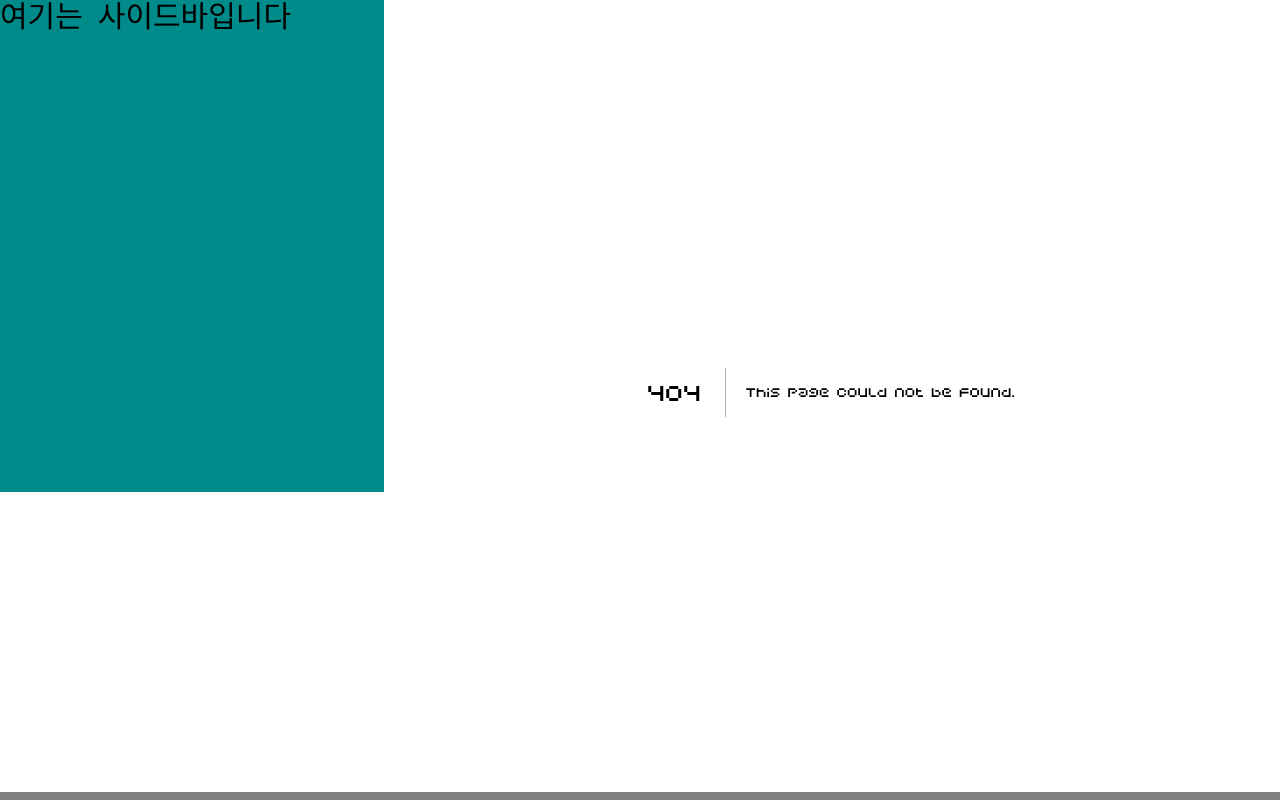
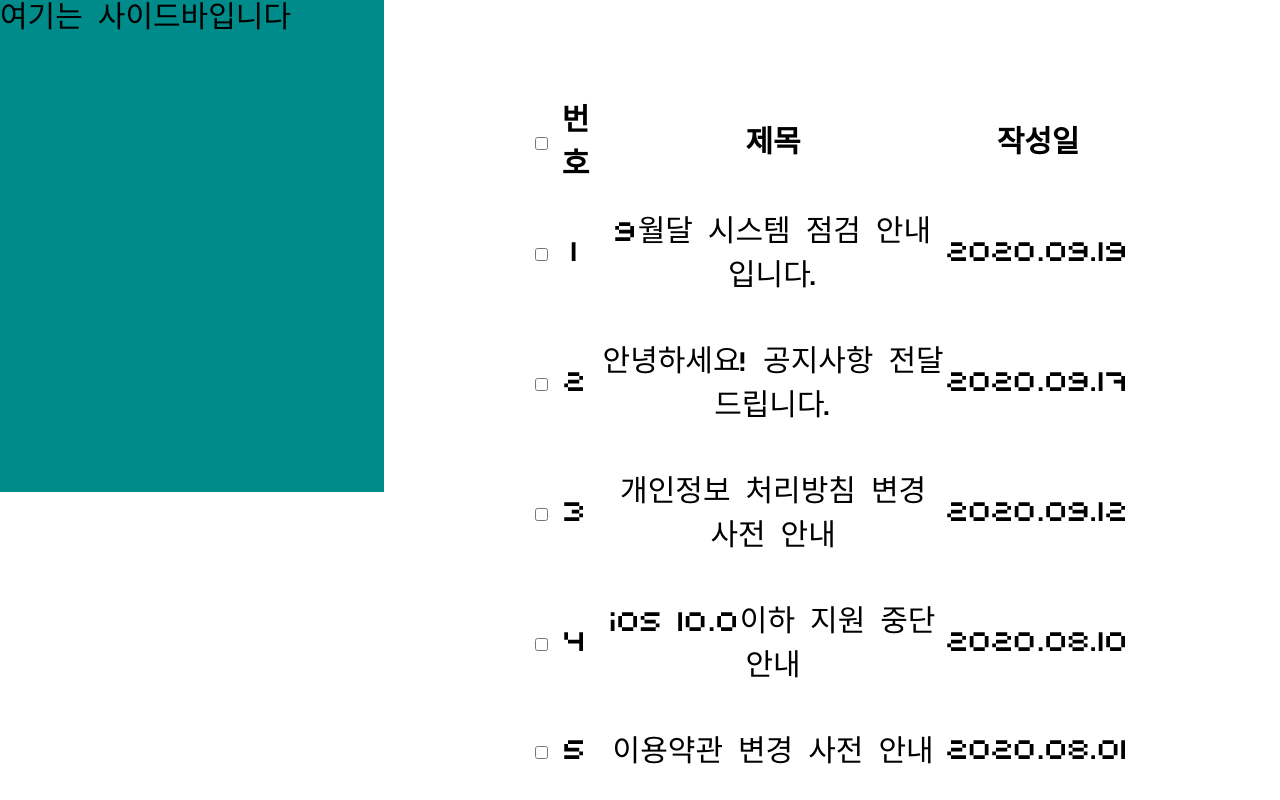
Before and after one commit to calmer-ty/codecamp-frontend_class-quiz, a Next.js app: page /07/levelUp/index_old in a window 1280 px wide. Before the commit this address had no page. Shown: the part 508-1308 px from the top of the page. Built offline with nearby package versions, Linux system fonts and the light colour scheme.

Commit message:
체크리스트 고난도 보류

```diff
--- /dev/null
+++ b/pages/07/levelUp/index_old.tsx
@@ -0,0 +1,110 @@
+import styled from "@emotion/styled";
+import { useState } from "react";
+
+// 스타일
+// --------------------------------------------------------------------------------------------------------------------------------------------------------------------------------------------------------------------------------
+const Container = styled.div`
+  display: flex;
+  justify-content: center;
+  padding: 100px;
+`;
+const Wrapper = styled.table`
+  width: 600px;
+`;
+const MyTr = styled.tr`
+  text-align: center;
+`;
+const MyTd = styled.td`
+  padding: 20px 0 20px 0;
+`;
+// --------------------------------------------------------------------------------------------------------------------------------------------------------------------------------------------------------------------------------
+
+export default function Quiz02() {
+  // 리스트에 뿌려줄 목업 데이터
+  // --------------------------------------------------------------------------------------------------------------------------------------------------------------------------------------------------------------------------------
+  const dataList = [
+    { id: 1, data: "9월달 시스템 점검 안내입니다.", date: "2020.09.19" },
+    { id: 2, data: "안녕하세요! 공지사항 전달드립니다.", date: "2020.09.17" },
+    { id: 3, data: "개인정보 처리방침 변경 사전 안내", date: "2020.09.12" },
+    { id: 4, data: "ios 10.0이하 지원 중단 안내", date: "2020.08.10" },
+    { id: 5, data: "이용약관 변경 사전 안내", date: "2020.08.01" },
+    { id: 6, data: "개인정보 처리방침 변경 사전 안내", date: "2020.07.19" },
+  ];
+  // --------------------------------------------------------------------------------------------------------------------------------------------------------------------------------------------------------------------------------
+
+  // 체크 할 때 마다 해당 id를 담아줄 배열
+  // --------------------------------------------------------------------------------------------------------------------------------------------------------------------------------------------------------------------------------
+  const [checkList, setCheckList] = useState([]);
+  console.log("현재 체크리스트", checkList);
+  // --------------------------------------------------------------------------------------------------------------------------------------------------------------------------------------------------------------------------------
+
+  // 전체선택 누를 경우
+  // --------------------------------------------------------------------------------------------------------------------------------------------------------------------------------------------------------------------------------
+  const onClickCheckAll = () => {
+    console.log("받아오는 데이터의 길이", dataList.length);
+    console.log("현재 체크리스트에 들어있는 데이터의 길이", checkList.length);
+    if (checkList.length !== dataList.length) {
+      setCheckList(dataList);
+    } else {
+      setCheckList([]);
+    }
+  };
+  // --------------------------------------------------------------------------------------------------------------------------------------------------------------------------------------------------------------------------------
+
+  // 체크리스트 선택
+  // --------------------------------------------------------------------------------------------------------------------------------------------------------------------------------------------------------------------------------
+  const onCheckedItem = (list) => {
+    console.log("내가 누른 체크리스트가 뭔가?", list);
+    // // 모든 원소가 조건에 맞으면 true (checkLis에 값이 없음)
+    // if (checkList.every((cur) => cur.id !== list.id)) {
+    //   setCheckList([...checkList, list]);
+    // } else {
+    //   // 체크된것만 제외하고 배열에 담는다.
+    //   const result = checkList.filter((cur) => cur.id !== list.id);
+    //   setCheckList(result);
+    // }
+  };
+  // --------------------------------------------------------------------------------------------------------------------------------------------------------------------------------------------------------------------------------
+
+  // 현재 체크리스트에 해당 list id가 있다면 true, 없으면 false
+  // --------------------------------------------------------------------------------------------------------------------------------------------------------------------------------------------------------------------------------
+  const isChecked = (list) => {
+    return checkList.some((cur) => cur.id === list.id);
+  };
+  // --------------------------------------------------------------------------------------------------------------------------------------------------------------------------------------------------------------------------------
+
+  return (
+    <Container>
+      <Wrapper>
+        <tr>
+          <th>
+            <input
+              type="checkbox"
+              onChange={onClickCheckAll}
+              checked={checkList.length === dataList.length}
+              style={{ marginTop: "5px" }}
+            ></input>
+          </th>
+          <th>번호</th>
+          <th>제목</th>
+          <th>작성일</th>
+        </tr>
+        {dataList.map((list, index) => (
+          <MyTr key={index}>
+            <MyTd>
+              <input
+                type="checkbox"
+                onChange={() => onCheckedItem(list)}
+                checked={isChecked(list)}
+                style={{ marginTop: "5px" }}
+              />
+            </MyTd>
+            <MyTd>{list.id}</MyTd>
+            <MyTd>{list.data}</MyTd>
+            <MyTd>{list.date}</MyTd>
+          </MyTr>
+        ))}
+      </Wrapper>
+    </Container>
+  );
+}
--- a/pages/07/products/index.js
+++ b/pages/07/products/index.js
@@ -31,10 +31,10 @@ export default function ClassQuiz_07() {
       variables: { productId: event.target.id },
       refetchQueries: [{ query: FETCH_PRODUCTS }],
     });
-    console.log(event.target.id)
+    console.log(event.target.id);
   };
 
-  console.log(data?.fetchProducts.map((el)=> el));
+  console.log(data?.fetchProducts.map((el) => el));
   return (
     <div>
       {data?.fetchProducts.map((el) => (
```
Also changed, not shown: pages/07/levelUp/index.tsx (added, +92 -0 lines).
